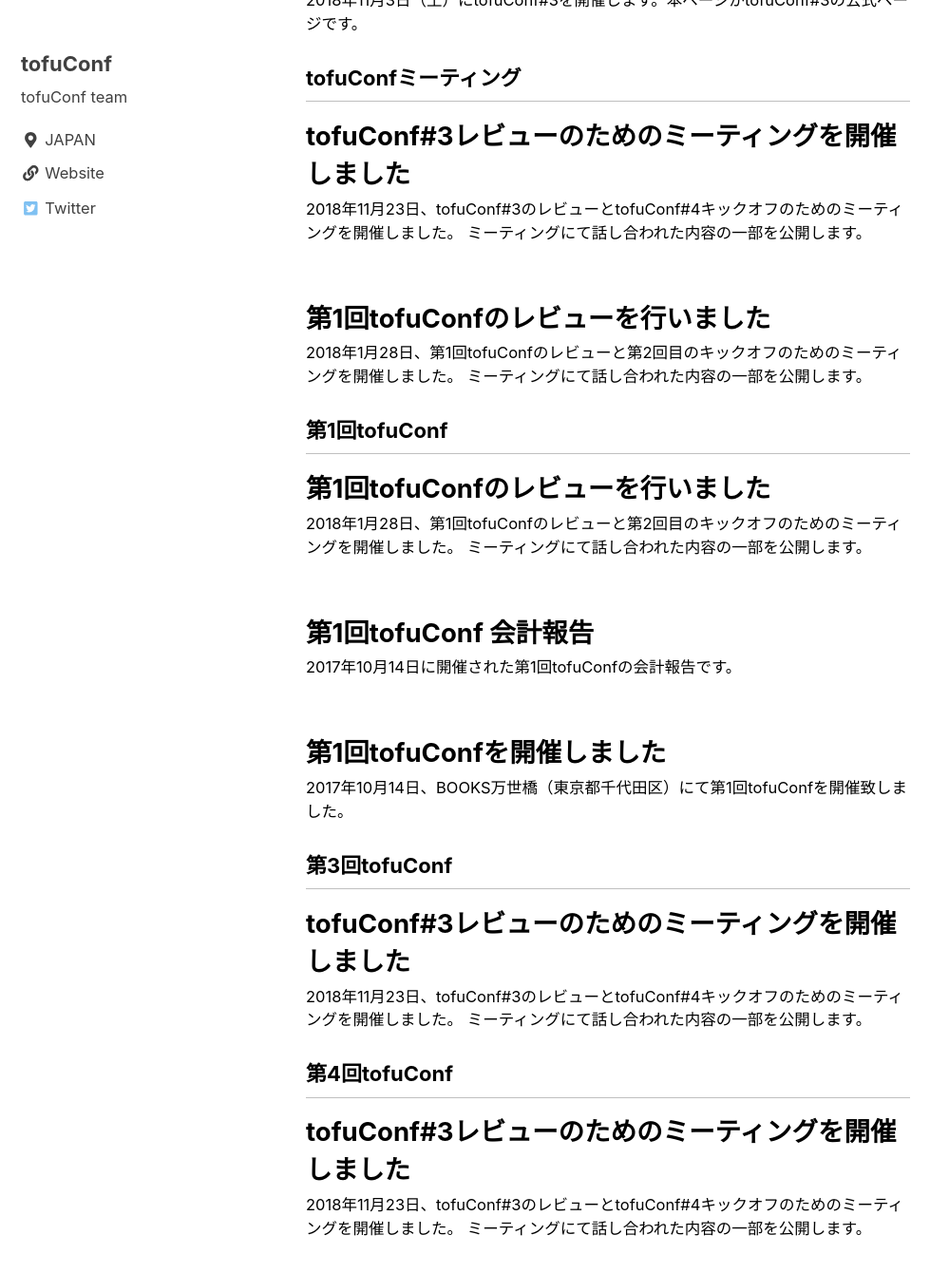
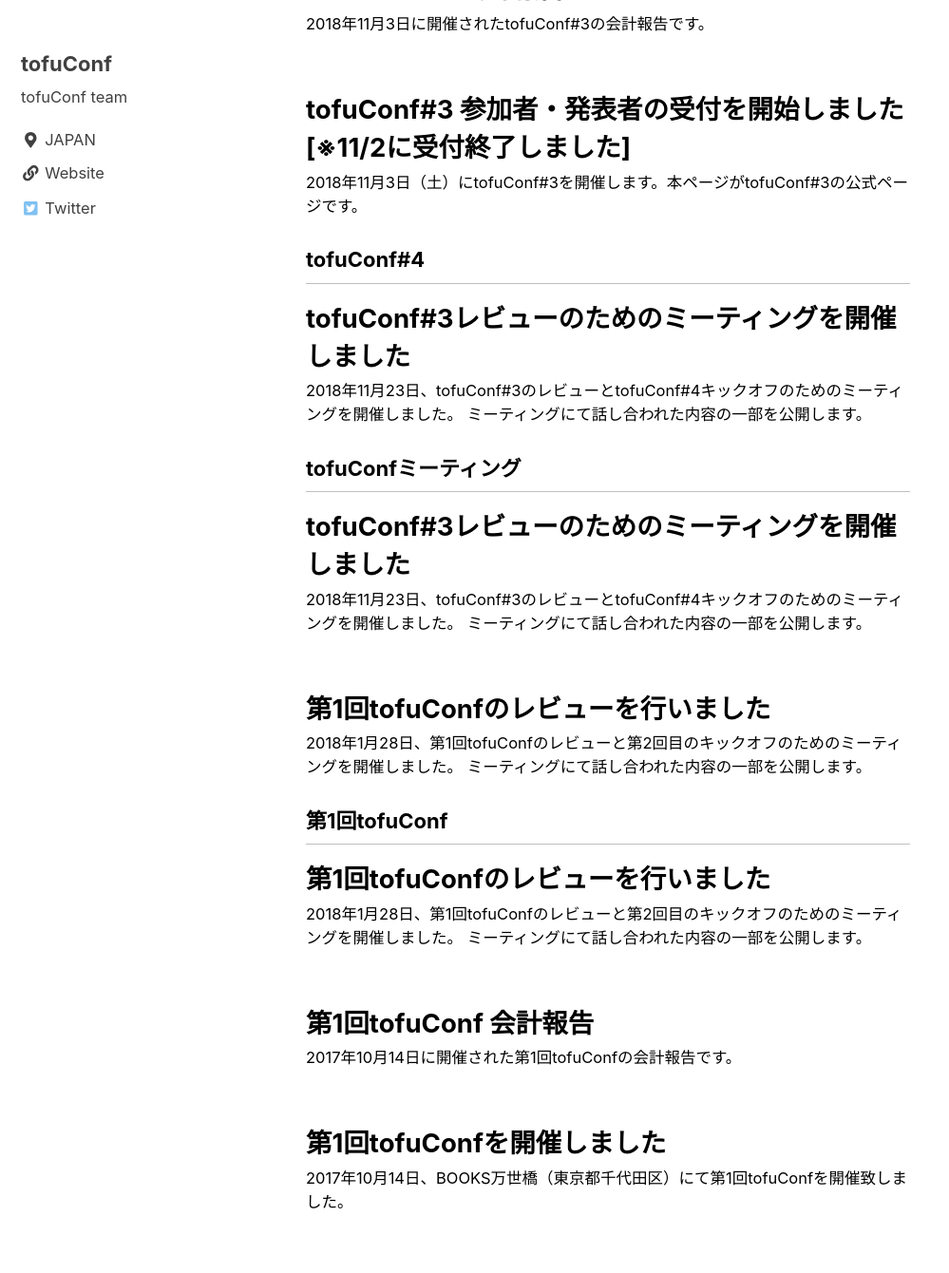
Before and after one commit to tofuconf/tofuconf.club, a Jekyll site: the page built from _pages/tag-archive.html, in a window 1280 px wide and 1400 px high, scrolled down 1287 px. Shown: the top 1340 px of the window at 95% size, without its empty margins (0-999 px from the left). Built offline with Jekyll 4.4.1, drawn with Linux system fonts in a browser that asks for light colours; nearby versions of some CDN libraries; some of the changed text lies outside the part shown.

Commit message:
Update tags

```diff
--- a/_posts/2018-11-23-3rd-tofuconf-review.md
+++ b/_posts/2018-11-23-3rd-tofuconf-review.md
@@ -7,8 +7,8 @@
   - 議事録
 tags:
   - tofuConfミーティング
-  - 第3回tofuConf
-  - 第4回tofuConf
+  - tofuConf#3
+  - tofuConf#4
 last_modified_at: 2018-11-29T23:32:49+09:00
 author: Daisuke Sato
 
```
